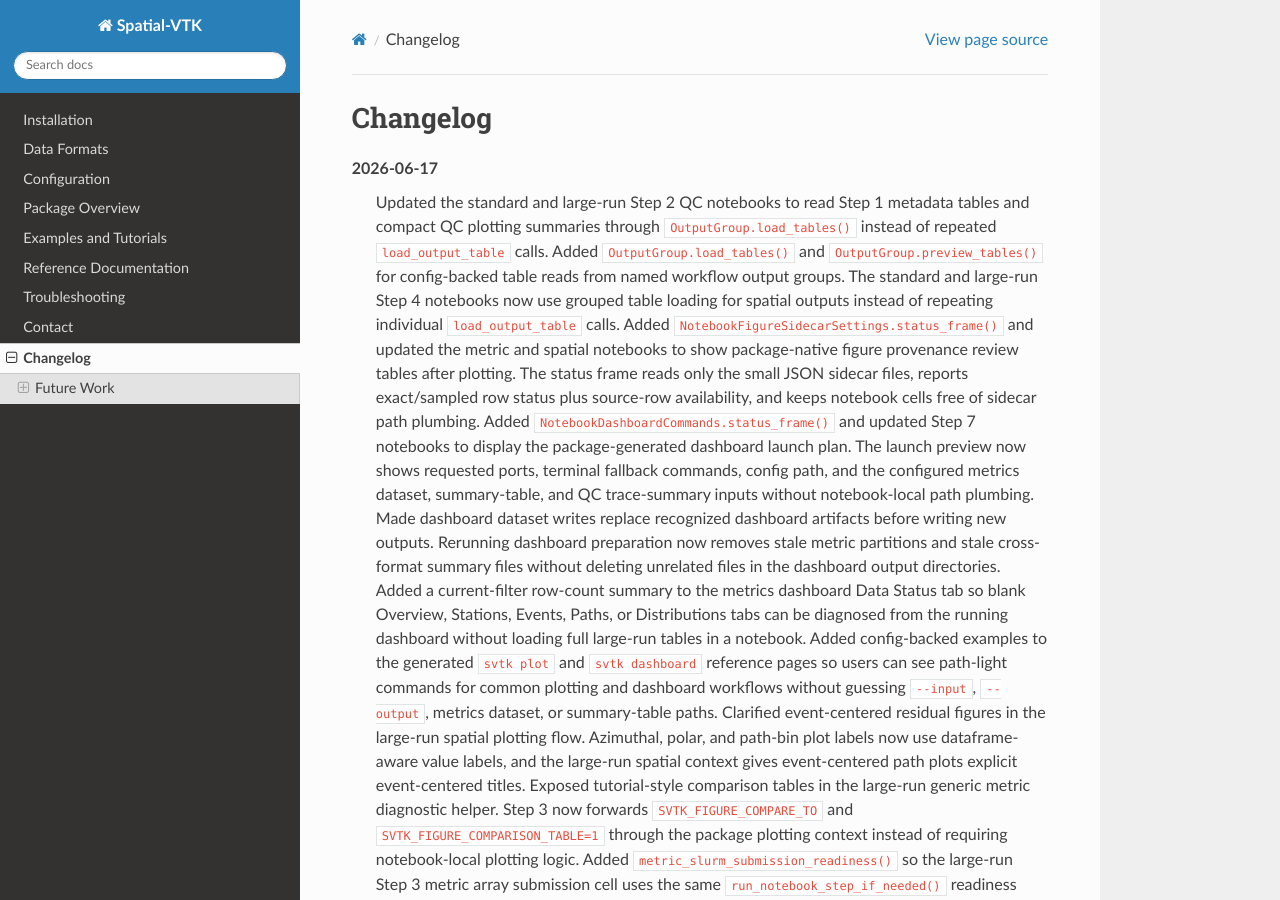
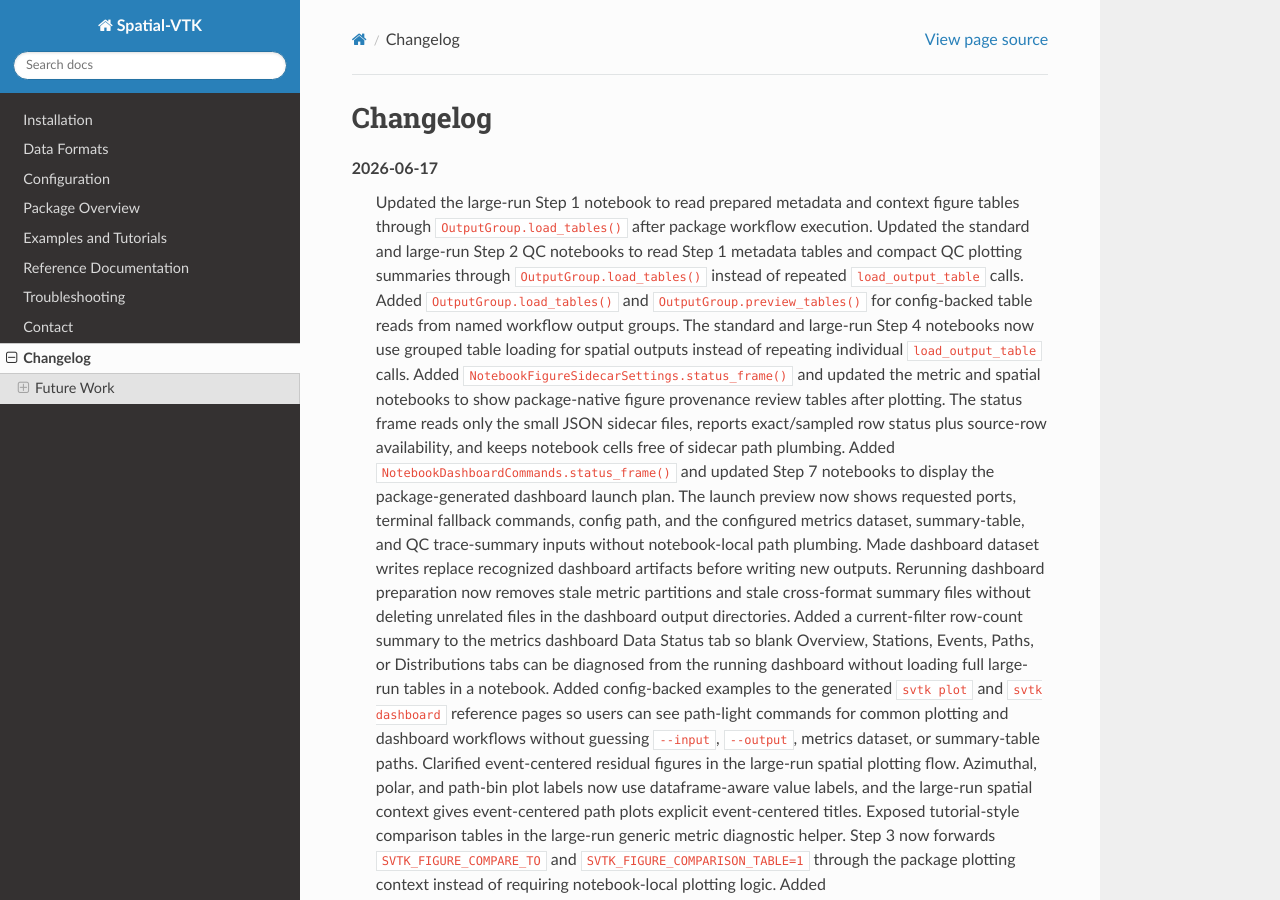
Before and after one commit to bcbirkel/spatial-vtk, a Sphinx documentation site: the page built from docs/changelog.rst, in a window 1280 px wide and 900 px high. Built offline with Sphinx 7.4.7 and the Read the Docs theme 3.1.0, drawn with Linux system fonts in a browser that asks for light colours.

Commit message:
Use grouped table loading in large-run ingest notebook

```diff
--- a/docs/changelog.rst
+++ b/docs/changelog.rst
@@ -2,6 +2,9 @@ Changelog
 =========
 
 2026-06-17
+   Updated the large-run Step 1 notebook to read prepared metadata and context
+   figure tables through ``OutputGroup.load_tables()`` after package workflow
+   execution.
    Updated the standard and large-run Step 2 QC notebooks to read Step 1
    metadata tables and compact QC plotting summaries through
    ``OutputGroup.load_tables()`` instead of repeated ``load_output_table``
```
Also changed, not shown: docs/examples/large_run/step_01_large_run_ingest_and_prepare_data.ipynb, 1 other file.
